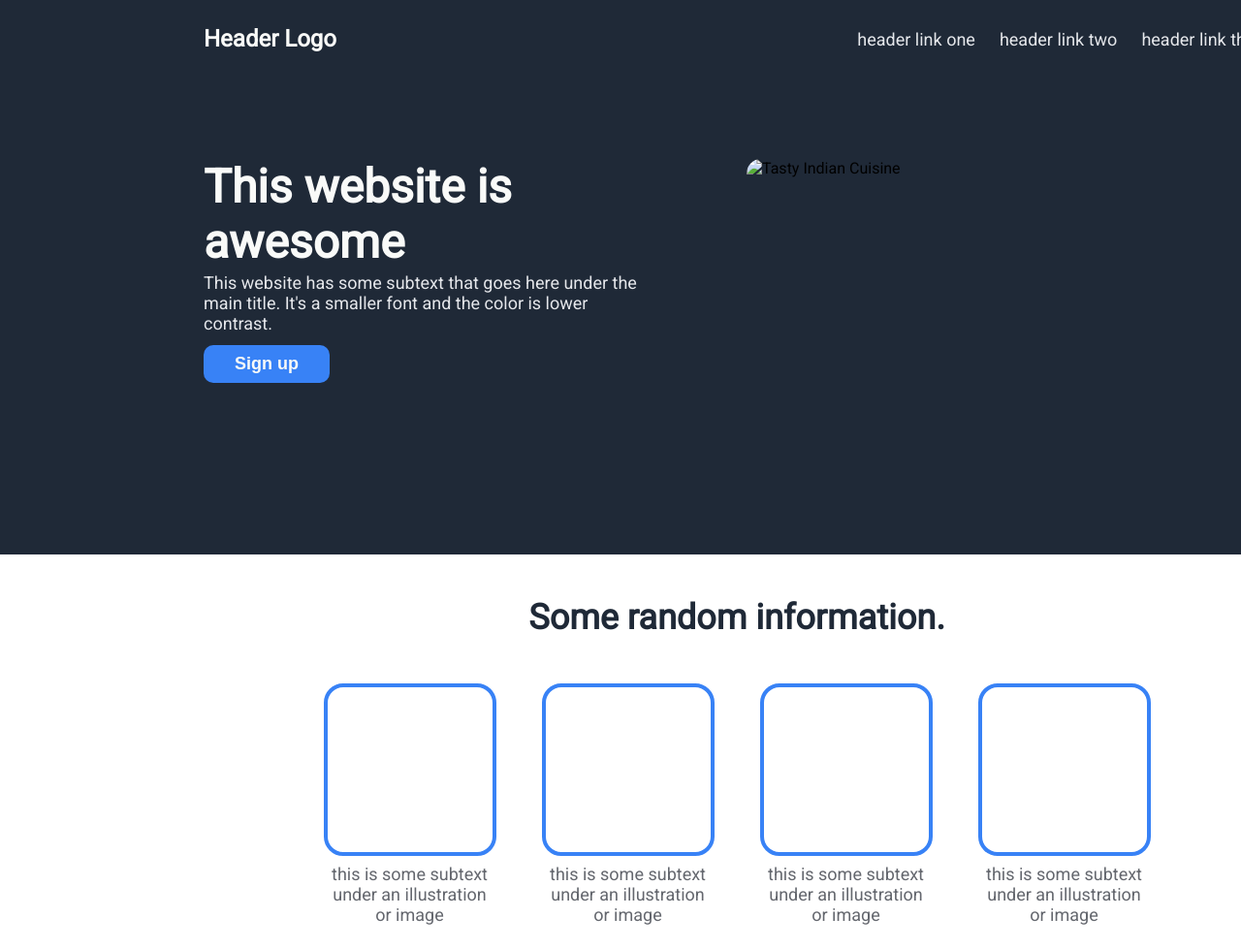
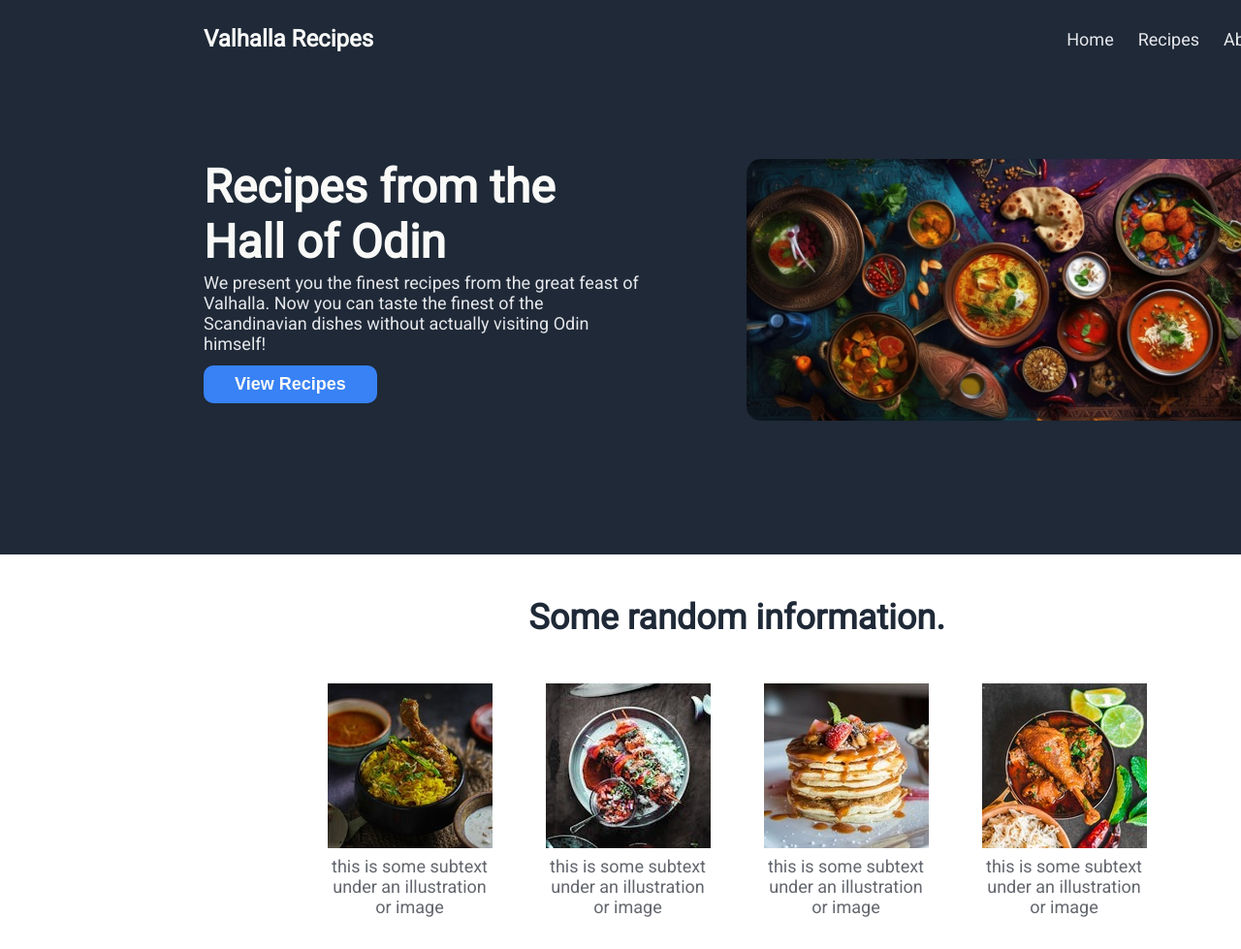
Before and after one commit to sid207794/Odin-Landing-Page, a plain HTML site: page index.html in a window 1280 px wide. Shown: the top 979 px of the page at 97% size. Drawn offline with Linux system fonts and the light colour scheme.

Commit message:
Replace boxes for images in .info and change header, quote font and edit header, hero text

```diff
--- a/index.html
+++ b/index.html
@@ -9,23 +9,23 @@
     <body>
         <div class="hero">
             <div class="header">
-                <div class="header left">Header Logo</div>
+                <div class="header left">Valhalla Recipes</div>
                 <div class="header right">
                     <ul>
-                        <li><a href="#">header link one</a></li>
-                        <li><a href="#">header link two</a></li>
-                        <li><a href="#">header link three</a></li>
+                        <li><a href="#">Home</a></li>
+                        <li><a href="#">Recipes</a></li>
+                        <li><a href="#">About</a></li>
                     </ul>
                 </div>
             </div>
             <div class="hero-main">
                 <div class="hero-main left">
-                    <div class="hero-main left header">This website is awesome</div>
-                    <div class="hero-main left text">This website has some subtext that goes here under the main title. It's a smaller font and the color is lower contrast.</div>
-                    <div class="hero-main left button"><a href="#"><button>Sign up</button></a></div>
+                    <div class="hero-main left header">Recipes from the Hall of Odin</div>
+                    <div class="hero-main left text">We present you the finest recipes from the great feast of Valhalla. Now you can taste the finest of the Scandinavian dishes without actually visiting Odin himself!</div>
+                    <div class="hero-main left button"><a href="#"><button>View Recipes</button></a></div>
                 </div>
                 <div class="hero-main right">
-                    <img src="./images/pexels-chanwalrus-958545.jpg" alt="Tasty Indian Cuisine">
+                    <img src="./images/small-illustration-of-indian-national-food-view-from-above-generative-ai.jpg" alt="Tasty Indian Cuisine">
                 </div>
             </div>
         </div>
@@ -33,19 +33,19 @@
             <div class="info header">Some random information.</div>
             <div class="boxes">
                 <div>
-                    <div class="box"></div>
+                    <img src="./images/pexels-prabal-9609868.jpg" alt="Biryani!">
                     <div class="text">this is some subtext under an illustration or image</div>
                 </div>
                 <div>
-                    <div class="box"></div>
+                    <img src="./images/pexels-willpicturethis-2641886.jpg" alt="Tikkas!">
                     <div class="text">this is some subtext under an illustration or image</div>
                 </div>
                 <div>
-                    <div class="box"></div>
+                    <img src="./images/pexels-ash-craig-122861-376464.jpg" alt="Biryani!">
                     <div class="text">this is some subtext under an illustration or image</div>
                 </div>
                 <div>
-                    <div class="box"></div>
+                    <img src="./images/pexels-chaitaastic-7353379.jpg" alt="Biryani!">
                     <div class="text">this is some subtext under an illustration or image</div>
                 </div>
             </div>
```
